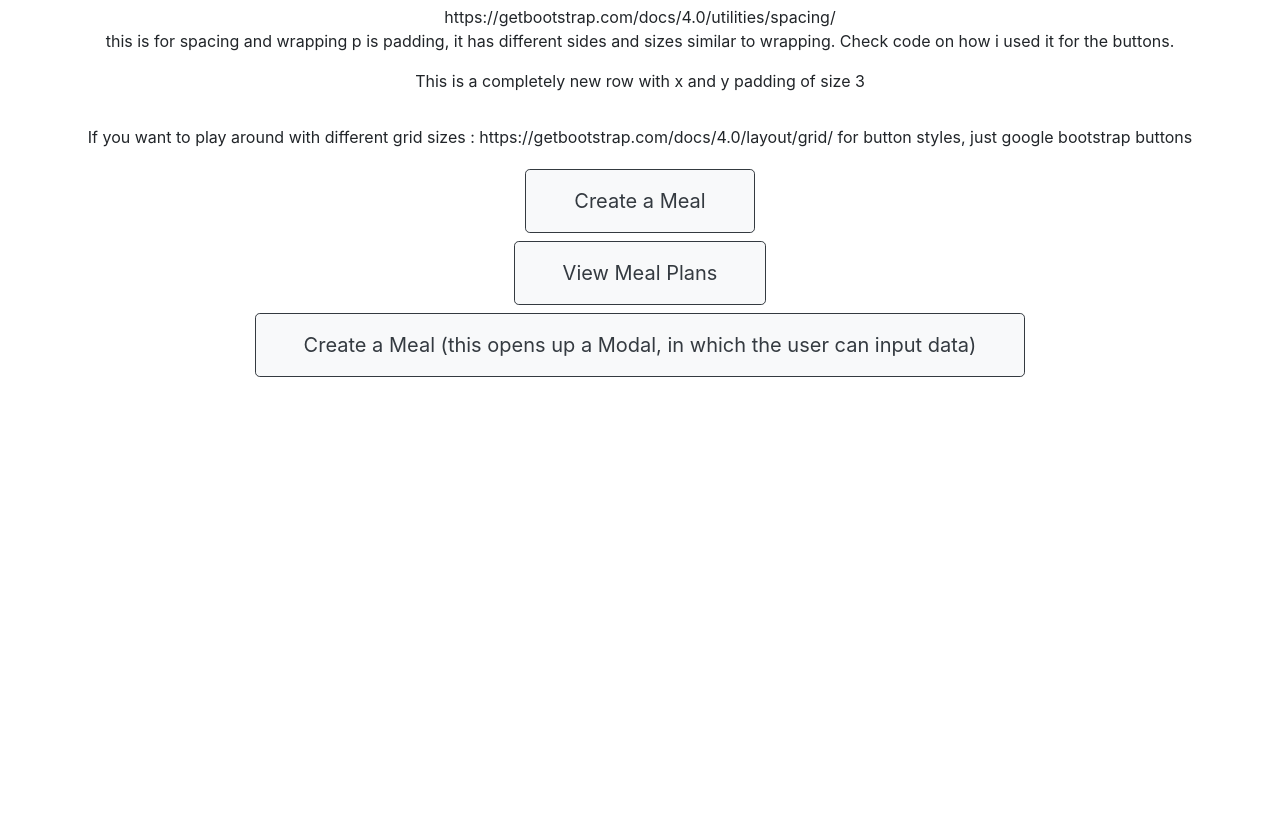
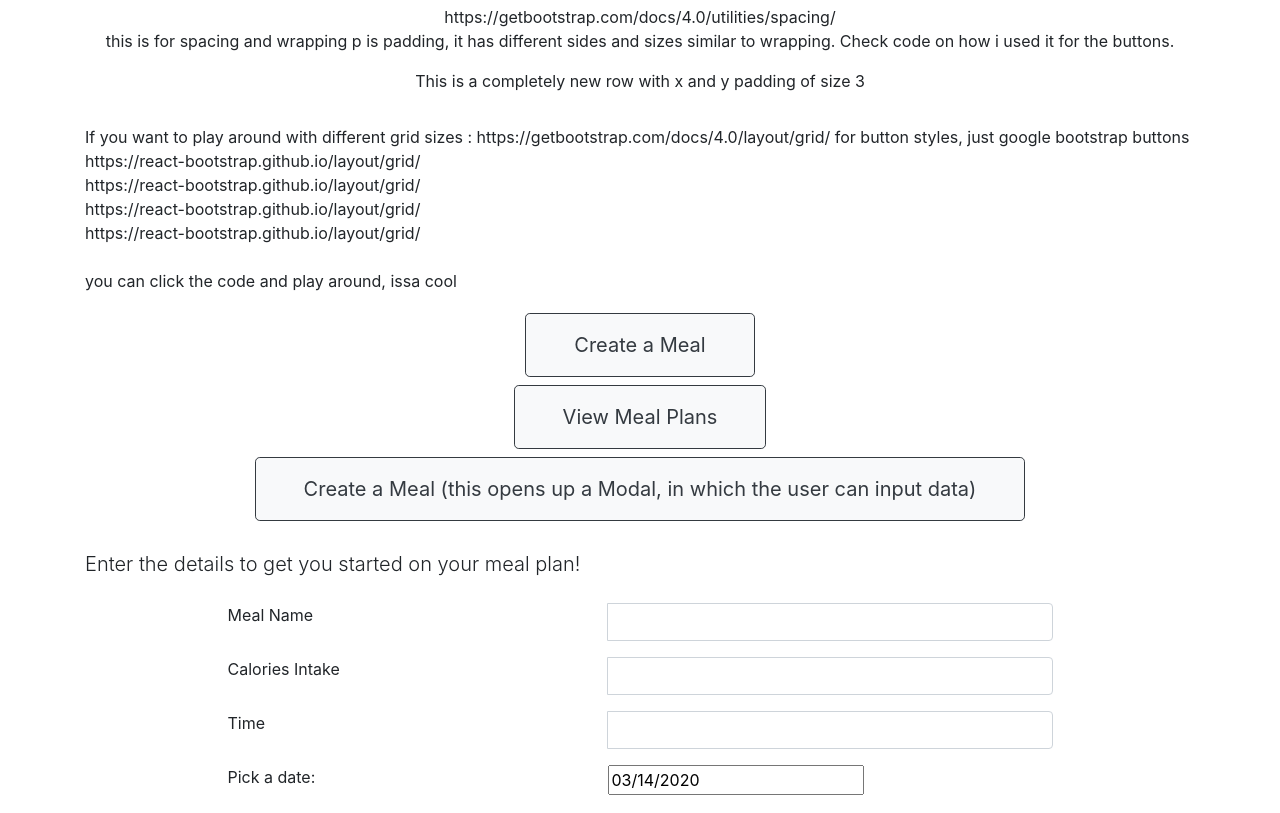
Before and after one commit to Jaitrip/exercise-tracker, a React (Create React App) app: page /mainMeals in a window 1280 px wide. Shown: the part 220-1033 px from the top of the page. Before the commit the page ends 800 px from the top, so only its background shows below. Built offline with nearby package versions, Linux system fonts and the light colour scheme.

Commit message:
implemented react components, datapicker works,  reactive and works on all sizes.

```diff
--- a/src/components/mainMeals.component.js
+++ b/src/components/mainMeals.component.js
@@ -1,6 +1,15 @@
 import React, { Component } from "react";
 import Navbar from "./layout/Navbar";
 import "../index.css";
+
+import {InputGroup, Container, Row, Col} from 'react-bootstrap'
+import DatePicker from "react-datepicker";
+
+
+
+
+
+import FormControl from 'react-bootstrap/FormControl'
 
 export default class mainMeals extends Component {
   constructor(props) {
@@ -9,10 +18,18 @@ export default class mainMeals extends Component {
     this.state = {
       exerciseName: "",
       duration: 0,
-      caloriesBurned: 0
+      caloriesBurned: 0,
+      startDate: new Date()
     };
     //recieves data from API Call via to feed into Chart
   }
+
+  handleChange = date => {
+    this.setState({
+      startDate: date
+    });
+  };
+
 
   render() {
     return (
@@ -52,6 +69,22 @@ export default class mainMeals extends Component {
               If you want to play around with different grid sizes :
               https://getbootstrap.com/docs/4.0/layout/grid/ for button styles,
               just google bootstrap buttons
+
+
+              https://react-bootstrap.github.io/layout/grid/
+<br></br>
+              https://react-bootstrap.github.io/layout/grid/<br></br>
+              https://react-bootstrap.github.io/layout/grid/<br></br>
+              https://react-bootstrap.github.io/layout/grid/<br></br>
+
+              <br></br>
+              you can click the code and play around, issa cool
+
+
+
+
+
+
             </div>
           </div>
         </div>
@@ -119,12 +152,64 @@ export default class mainMeals extends Component {
                       </button>
                     </div>
                     <div class="modal-body">
-                      <div className="jumbotron jumbotron-fluid py-2">
+                      <div className=" py-2">
                         <div className="container">
-                          <p className="lead">Fill in these fields below</p>
+                          <p className="lead">
+                            Enter the details to get you started on your meal
+                            plan!
+                          </p>
                         </div>
                       </div>
-                      ...
+
+                      <Container>
+                        <Row className="justify-content-md-center">
+                          <Col xs lg="4">
+                            <label>Meal Name</label>
+                          </Col>
+                          <Col xs lg="5">
+                            <InputGroup className="mb-3">
+                              <InputGroup.Prepend></InputGroup.Prepend>
+                              <FormControl />
+                            </InputGroup>
+                          </Col>
+                        </Row>
+
+                        <Row className="justify-content-md-center">
+                          <Col xs lg="4">
+                            <label>Calories Intake</label>
+                          </Col>
+                          <Col xs lg="5">
+                            <InputGroup className="mb-3">
+                              <InputGroup.Prepend></InputGroup.Prepend>
+                              <FormControl />
+                            </InputGroup>
+                          </Col>
+                        </Row>
+
+                        <Row className="justify-content-md-center">
+                          <Col xs lg="4">
+                            <label>Time</label>
+                          </Col>
+                          <Col xs lg="5">
+                            <InputGroup className="mb-3">
+                              <InputGroup.Prepend></InputGroup.Prepend>
+                              <FormControl />
+                            </InputGroup>
+                          </Col>
+                        </Row>
+
+                        <Row className="justify-content-md-center">
+                          <Col xs lg="4">
+                            <label>Pick a date:</label>
+                          </Col>
+                          <Col xs lg="5">
+                            <DatePicker
+                              selected={this.state.startDate}
+                              onChange={this.handleChange}
+                            />
+                          </Col>
+                        </Row>
+                      </Container>
                     </div>
                     <div class="modal-footer">
                       <button
@@ -135,15 +220,89 @@ export default class mainMeals extends Component {
                         Cancel
                       </button>
                       <button type="button" class="btn btn-primary">
-                        Save Meal
+                        Create Meal
                       </button>
                     </div>
+
+
+
+
+
+
+
+
                   </div>
                 </div>
               </div>
             </div>
           </div>
         </div>
+
+
+        <div class="modal-body">
+                      <div className=" py-2">
+                        <div className="container">
+                          <p className="lead">
+                            Enter the details to get you started on your meal
+                            plan!
+                          </p>
+                        </div>
+                      </div>
+
+                      <Container>
+                        <Row className="justify-content-md-center">
+                          <Col xs lg="4">
+                            <label>Meal Name</label>
+                          </Col>
+                          <Col xs lg="5">
+                            <InputGroup className="mb-3">
+                              <InputGroup.Prepend></InputGroup.Prepend>
+                              <FormControl />
+                            </InputGroup>
+                          </Col>
+                        </Row>
+
+                        <Row className="justify-content-md-center">
+                          <Col xs lg="4">
+                            <label>Calories Intake</label>
+                          </Col>
+                          <Col xs lg="5">
+                            <InputGroup className="mb-3">
+                              <InputGroup.Prepend></InputGroup.Prepend>
+                              <FormControl />
+                            </InputGroup>
+                          </Col>
+                        </Row>
+
+                        <Row className="justify-content-md-center">
+                          <Col xs lg="4">
+                            <label>Time</label>
+                          </Col>
+                          <Col xs lg="5">
+                            <InputGroup className="mb-3">
+                              <InputGroup.Prepend></InputGroup.Prepend>
+                              <FormControl />
+                            </InputGroup>
+                          </Col>
+                        </Row>
+
+                        <Row className="justify-content-md-center">
+                          <Col xs lg="4">
+                            <label>Pick a date:</label>
+                          </Col>
+                          <Col xs lg="5">
+                              <DatePicker
+                              selected={this.state.startDate}
+                              onChange={this.handleChange}
+                            />
+                          </Col>
+                        </Row>
+                      </Container>
+                    </div>
+
+
+
+
       </div>
     );
   }
```
